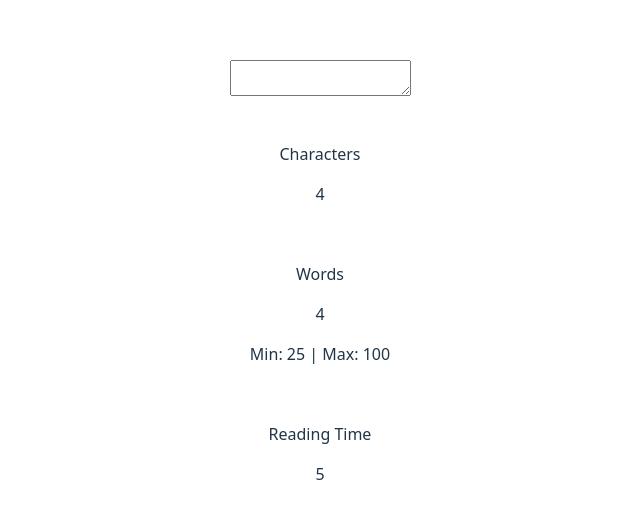
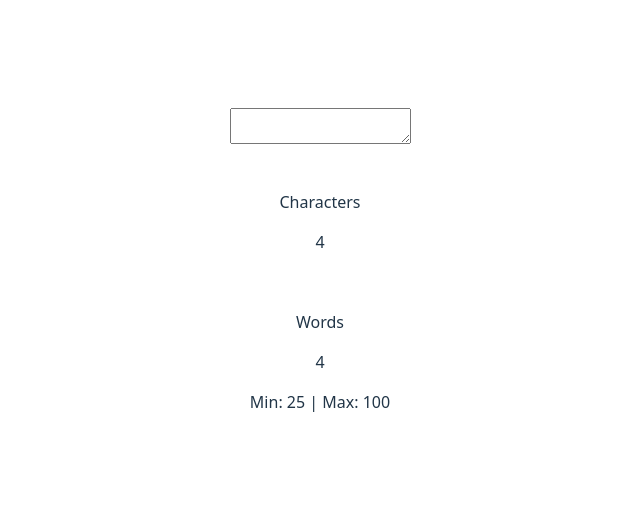
Before and after one commit to ANIO-Official/character-counter, a React (Vite) app: page / in a window 1280 px wide. Shown: the part 107-626 px from the top of the page, without its empty margins (320-960 px from the left). Built offline with nearby package versions, Linux system fonts and the light colour scheme.

Commit message:
Small Update: Added toggleable hidden attribute to Reading time section of Stats Display component by checking value of component's showReadingTime prop value. When true, hidden is false. When false, hidden is true.

```diff
--- a/src/components/StatsDisplay/StatsDisplay.tsx
+++ b/src/components/StatsDisplay/StatsDisplay.tsx
@@ -17,7 +17,7 @@ export default function StatsDisplay({stats, showReadingTime}:StatsDisplayProps)
                     <p className="stats-limit">Min: 25 | Max: 100</p>
                 </div>
                 <br/>
-                <div>
+                <div hidden={!showReadingTime}>
                     <p className="stats-title">Reading Time</p>
                     <p className="stats-number">{stats.readingTime}</p>
                 </div>
```
